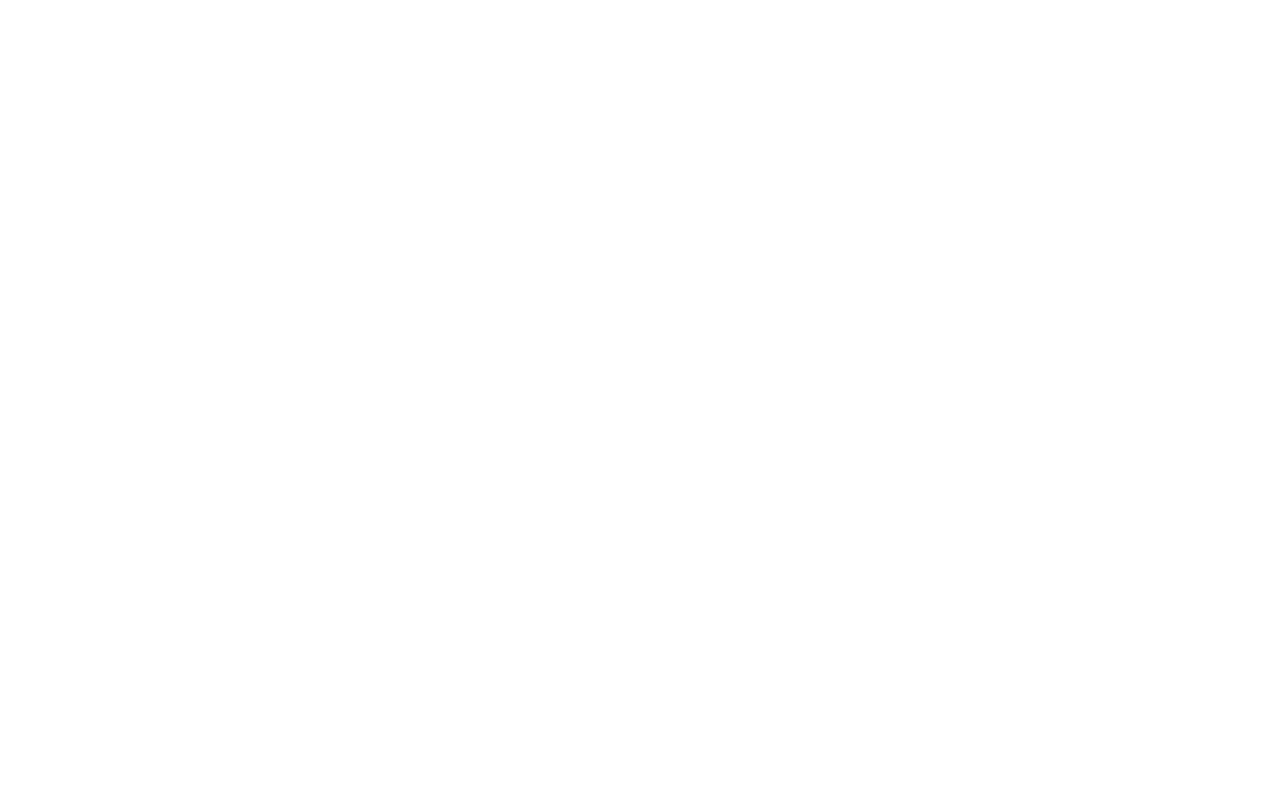
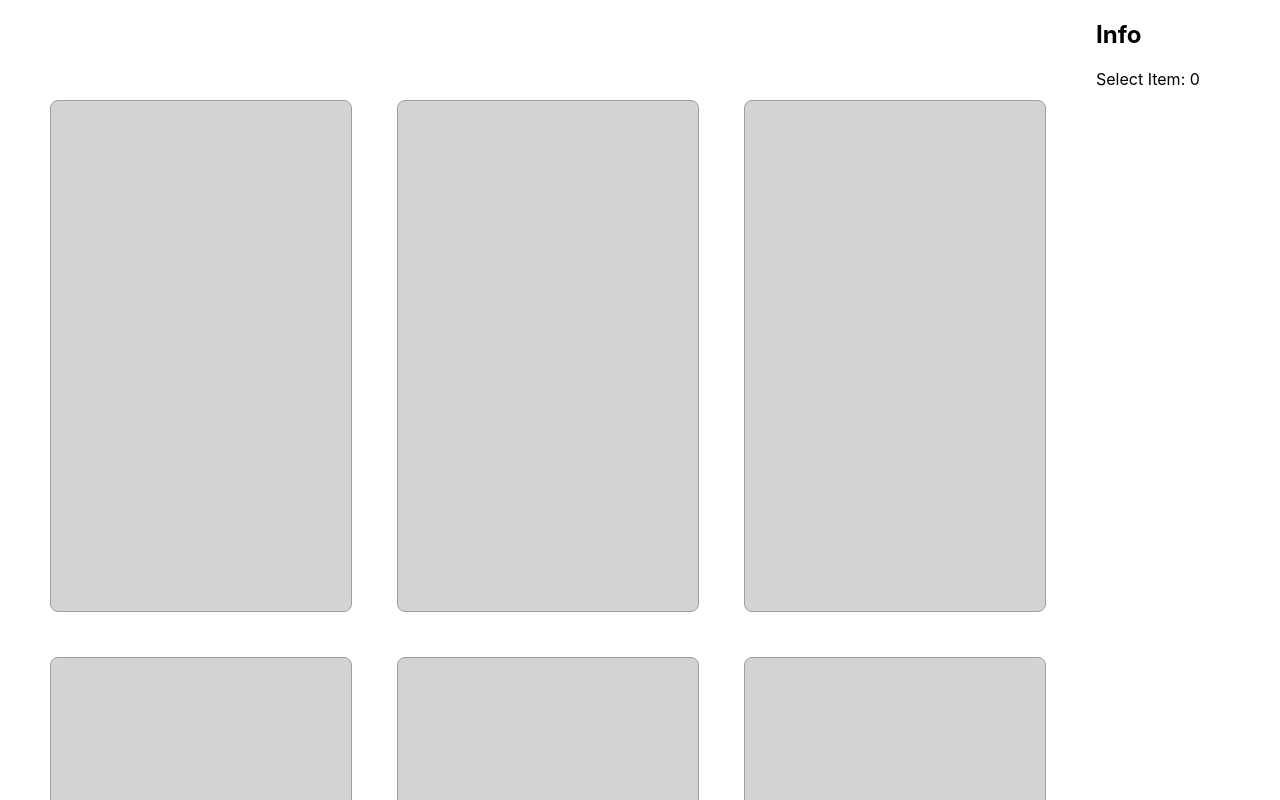
Before and after one commit to MinhajurRahmanCIS/first-react-project-ultra-active-club, a React (Create React App) app: page / in a window 1280 px wide. Shown: the top 800 px of the page. Built offline with nearby package versions, Linux system fonts and the light colour scheme.

Commit message:
skill.json file data load

```diff
--- a/public/index.html
+++ b/public/index.html
@@ -24,7 +24,7 @@
       work correctly both with client-side routing and a non-root public URL.
       Learn how to configure a non-root public URL by running `npm run build`.
     -->
-    <title>eFootball Skill Club </title>
+    <title>eFootball Skill Training Club </title>
   </head>
   <body>
     <noscript>You need to enable JavaScript to run this app.</noscript>
--- /dev/null
+++ b/public/skills.json
@@ -0,0 +1,50 @@
+[
+    {
+        "id": "1",
+        "picture": "https://cdn.mos.cms.futurecdn.net/MfisbmWyezvQBRWB7iN4YX.jpg",
+        "name": "Attacking Practice",
+        "about": "Soccer Attacking Drills focus on scoring goals by moving the ball forward to create chances.",
+        "ForAge": "18-35",
+        "TimeRequired": "30"
+    },
+    {
+        "id": "2",
+        "picture": "https://i.ytimg.com/vi/TGOXh1sEahA/maxresdefault.jpg",
+        "name": "Free kick",
+        "about": "Every starting line up should preferably have 2 good free kick takers.",
+        "ForAge": "18-35",
+        "TimeRequired": "30"
+    },
+    {
+        "id": "3",
+        "picture": "https://i.pinimg.com/originals/07/76/da/0776daded68920d37af6e46d08e989ba.png",
+        "name": "Left Corner Kick",
+        "about": "Since I'm left footed, I would take much better corners from the left side because the ball would curve away from the goal.",
+        "ForAge": "18-35",
+        "TimeRequired": "30"
+    },
+    {
+        "id": "4",
+        "picture": "https://cdn.givemesport.com/wp-content/uploads/2022/06/2022-06-01T201351Z_828860833_UP1EI611K71L5_RTRMADP_3_SOCCER-FINALISSIMA-ITA-ARG-REPORT-1024x722.jpg",
+        "name": "Right Corner Kick",
+        "about": "The aim of this study is to analyses the corner kicks taken in the matches played in the FIFA 2018 World Cup.",
+        "ForAge": "18-35",
+        "TimeRequired": "30"
+    },
+    {
+        "id": "5",
+        "picture": "https://i.ytimg.com/vi/h3VMMmE5Hos/maxresdefault.jpg",
+        "name": "Penalty Kick",
+        "about": "A penalty kick is a method of restarting play in association football",
+        "ForAge": "18-35",
+        "TimeRequired": "30"
+    },
+    {
+        "id": "6",
+        "picture": "https://i.ytimg.com/vi/GRTcrnJj_HA/maxresdefault.jpg",
+        "name": "Goalkeeping",
+        "about": "The goalkeeper should have his arms apart and have his weight slightly on his toes",
+        "ForAge": "18-35",
+        "TimeRequired": "30"
+    }
+]
--- a/src/App.js
+++ b/src/App.js
@@ -1,10 +1,12 @@
-import logo from './logo.svg';
 import './App.css';
+import Skills from './components/Skills/Skills';
 
 function App() {
+
+
   return (
-    <div className="App">
-
+    <div >
+      <Skills></Skills>
     </div>
   );
 }
--- /dev/null
+++ b/src/components/Skill/Skill.css
@@ -0,0 +1,44 @@
+.skill{
+    background-color: lightgray;
+    border: 1px solid #95A0A7;
+    border-radius: 8px;
+    width: 300px;
+    height: 510px;
+    position: relative;
+}
+
+.skill img{
+    width: 286px;
+    height: 286px;
+    border-radius: 8px;
+    margin: 7px;
+}
+.skill-info{
+    padding: 0 5px;
+    margin-bottom: 0;
+    margin-top: 5px;
+}
+.skill-info p {
+    margin-bottom: 0;
+    margin-top: 5px;
+}
+.btn-skill{
+    height: 8%;
+    position: absolute;
+    bottom: 0;
+    width: 100%;
+    display: flex;
+    align-items: center;
+    justify-content: center;
+    border: none;
+}
+
+.btn-skill:hover{
+   background-color: rgb(77, 127, 177);
+}
+.skill-name{
+    font-weight: 700;
+    font-size: 21px;
+    line-height: 25px;
+    margin-top: 7px;
+}
--- /dev/null
+++ b/src/components/Skill/Skill.js
@@ -0,0 +1,27 @@
+import React from 'react';
+import './Skill.css'
+const Skill = (props) => {
+    // const {picture, name, about, ForAge, TimeRequired} = props.skill;
+    // const {listClick} = props;
+    return (
+
+        <div className='skill'>
+            {/* {
+                <div>
+                    <img src={picture} alt="" />
+                    <div className='skill-info'>
+                    <p className='skill-name'>{name} </p>
+                    <p>{about}</p>
+                    <p><strong>For Age :</strong>{ForAge}</p>
+                    <p> <strong>Time required :</strong> {TimeRequired}</p>
+                    </div>
+                    <button  className='btn-skill'>Add to list</button>
+                </div>
+
+
+            } */}
+        </div>
+    );
+};
+
+export default Skill;
--- /dev/null
+++ b/src/components/Skills/Skills.css
@@ -0,0 +1,27 @@
+.skills-container{
+    display: grid;
+    grid-template-columns: 4fr 1fr;
+}
+
+.trainings-container{
+    display: grid;
+    grid-template-columns: repeat(3, 1fr);
+    gap: 45px;
+    margin: 100px 50px;
+}
+
+@media screen and (min-width: 768px) and (max-width:1024px) {
+    .trainings-container{
+        grid-template-columns: repeat(2, 1fr);
+    }
+
+}
+
+@media screen and (min-width: 350px) and  (max-width:767px) {
+    .trainings-container{
+        grid-template-columns: repeat(1, 1fr);
+    }
+    .trainingInfo-container{
+        display: none;
+    }
+}
--- /dev/null
+++ b/src/components/Skills/Skills.js
@@ -0,0 +1,45 @@
+import React from 'react';
+import './Skills.css'
+import { useEffect, useState } from 'react';
+import Skill from '../Skill/Skill';
+const Skills = () => {
+
+    const [skills, setSkills] = useState([]);
+    const [list, setList] = useState([]);
+
+
+
+    useEffect(() => {
+      fetch("skills.json")
+      .then(res => res.json())
+      .then(data => setSkills(data))
+    }, [])
+
+    // const listClick = (skill) => {
+    //     console.log(skill)
+    //     const newList = [...list, skill]
+    //     setList(newList);
+    // }
+
+    return (
+        <div className='skills-container'>
+         <div className="trainings-container">
+            {
+                skills.map(skill => <Skill key={skill.id} skill={skill} /*listClick={listClick}*/></Skill>)
+            }
+
+
+         </div>
+
+        <div className="list-container">
+
+            <h2>Info</h2>
+            <p>Select Item: {list.length}</p>
+        </div>
+
+
+        </div>
+    );
+};
+
+export default Skills;
```
